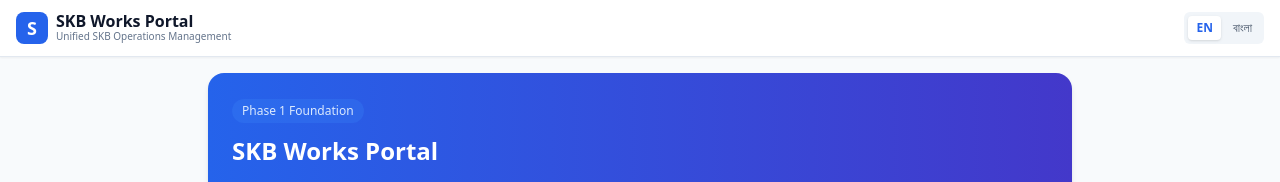
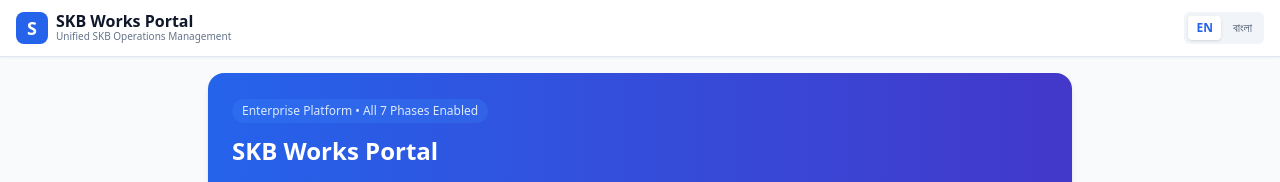
Before and after one commit to dhshishirD/skb-portal, a Next.js app: page / in a window 1280 px wide. Shown: the top 182 px of the page. Built offline with nearby package versions, Linux system fonts and the light colour scheme; no server answers.

Commit message:
Update badge to Enterprise Platform All 7 Phases Enabled

```diff
--- a/src/app/page.tsx
+++ b/src/app/page.tsx
@@ -28,7 +28,7 @@ export default function RootPage() {
       <main className="flex-1 p-4 max-w-4xl mx-auto w-full space-y-6">
         <div className="bg-gradient-to-r from-blue-600 to-indigo-700 text-white p-6 rounded-2xl shadow-md space-y-3">
           <span className="inline-block bg-blue-500/30 text-blue-100 text-xs px-2.5 py-1 rounded-full font-medium">
-            Phase 1 Foundation
+            Enterprise Platform • All 7 Phases Enabled
           </span>
           <h2 className="text-2xl font-bold">{t('appName')}</h2>
           <p className="text-sm text-blue-100 leading-relaxed">
```
